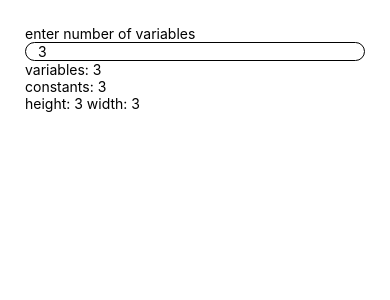
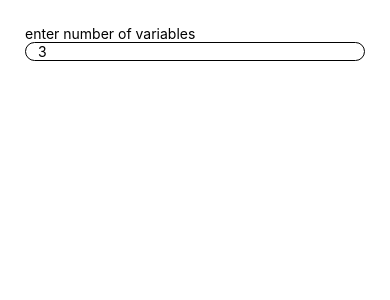
Before and after one commit to ac2302/mat-eqn-solver-mobile, a React Native app: screen / in a window 390 px wide. Shown: the top 300 px of the page. Built offline with nearby package versions, Linux system fonts and the light colour scheme.

Commit message:
remove debug prints and views

```diff
--- a/App.js
+++ b/App.js
@@ -31,19 +31,9 @@ export default function App() {
 		);
 	}, [nVariables]);
 
-	// coefficient state debug
-	React.useEffect(() => {
-		console.log(coefficients);
-	}, [coefficients]);
-
 	return (
 		<View style={styles.safeView}>
 			<NSelector nVariables={nVariables} setNVariables={setNVariables} />
-			<Text>variables: {nVariables}</Text>
-			<Text>constants: {constants.length}</Text>
-			<Text>
-				height: {coefficients.length} width: {coefficients[0].length}
-			</Text>
 		</View>
 	);
 }
```
